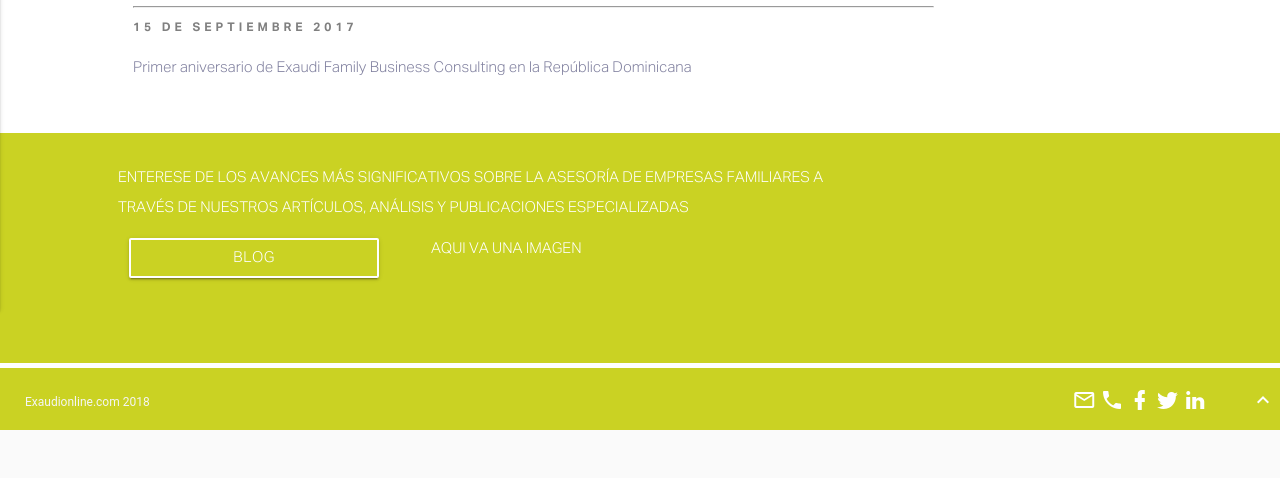
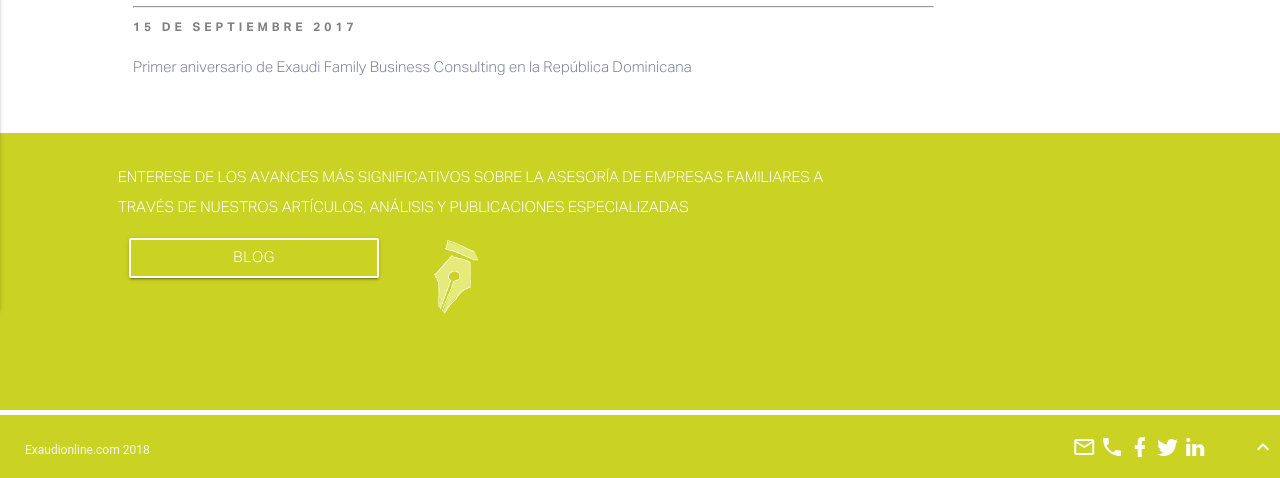
Before and after one commit to johnny9052/EXAUDI, a PHP site: page /index.php?page=news in a window 1280 px wide. Shown: the part 550-1028 px from the top of the page. Before the commit the page ends 980 px from the top, so only its background shows below. Run offline with PHP 8.4, Linux system fonts and the light colour scheme.

Commit message:
Avances de imagenes nitidas

```diff
--- a/View/public/news.php
+++ b/View/public/news.php
@@ -124,7 +124,7 @@
                         </div>
                     </div>
                     <div class="col s12 m5 textLightGreen">
-                        AQUI VA UNA IMAGEN
+                        <img src="Resources/public/image/new/iconoBotonBlog.png" alt="" class="circle responsive-img" style="width: 50px"> <!-- notice the "circle" class -->
                     </div>
                 </div>
             </div>
```
Also changed, not shown: Resources/public/image/new/iconoBotonBlog.png (added).
